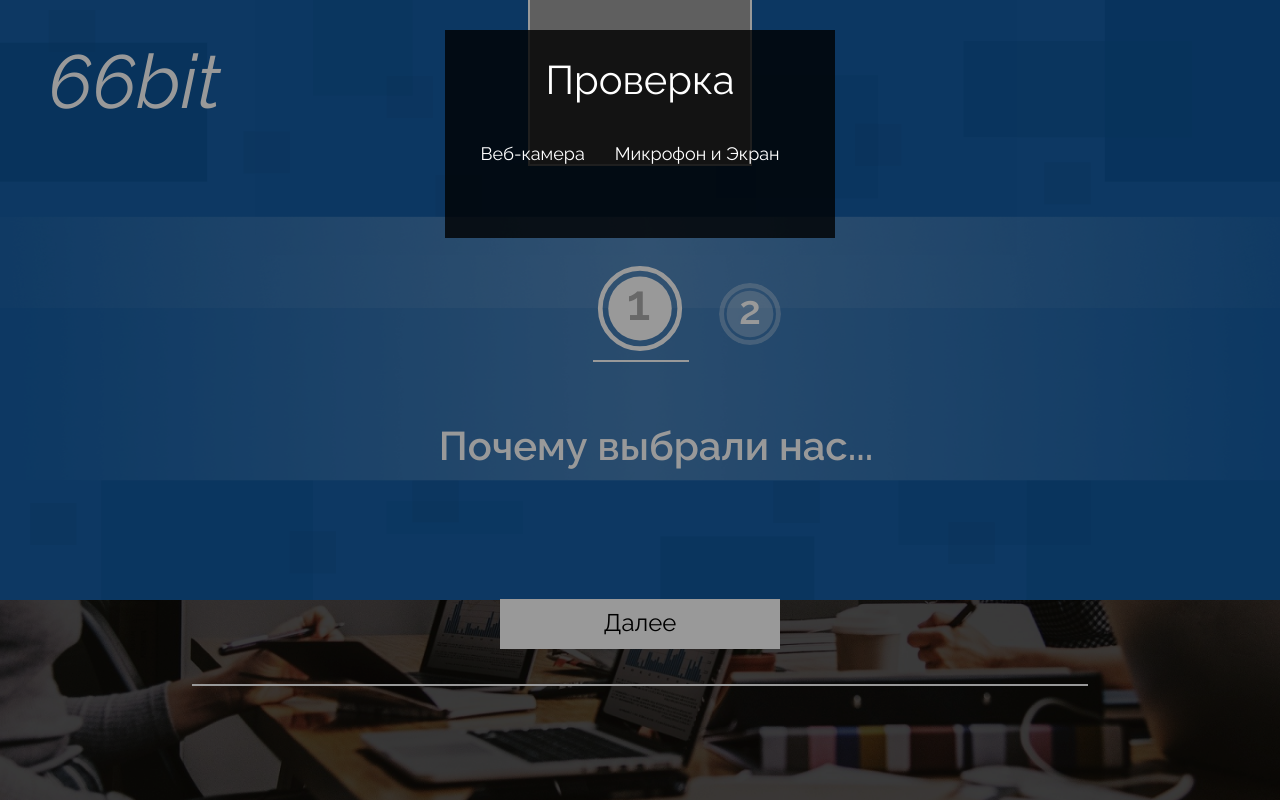
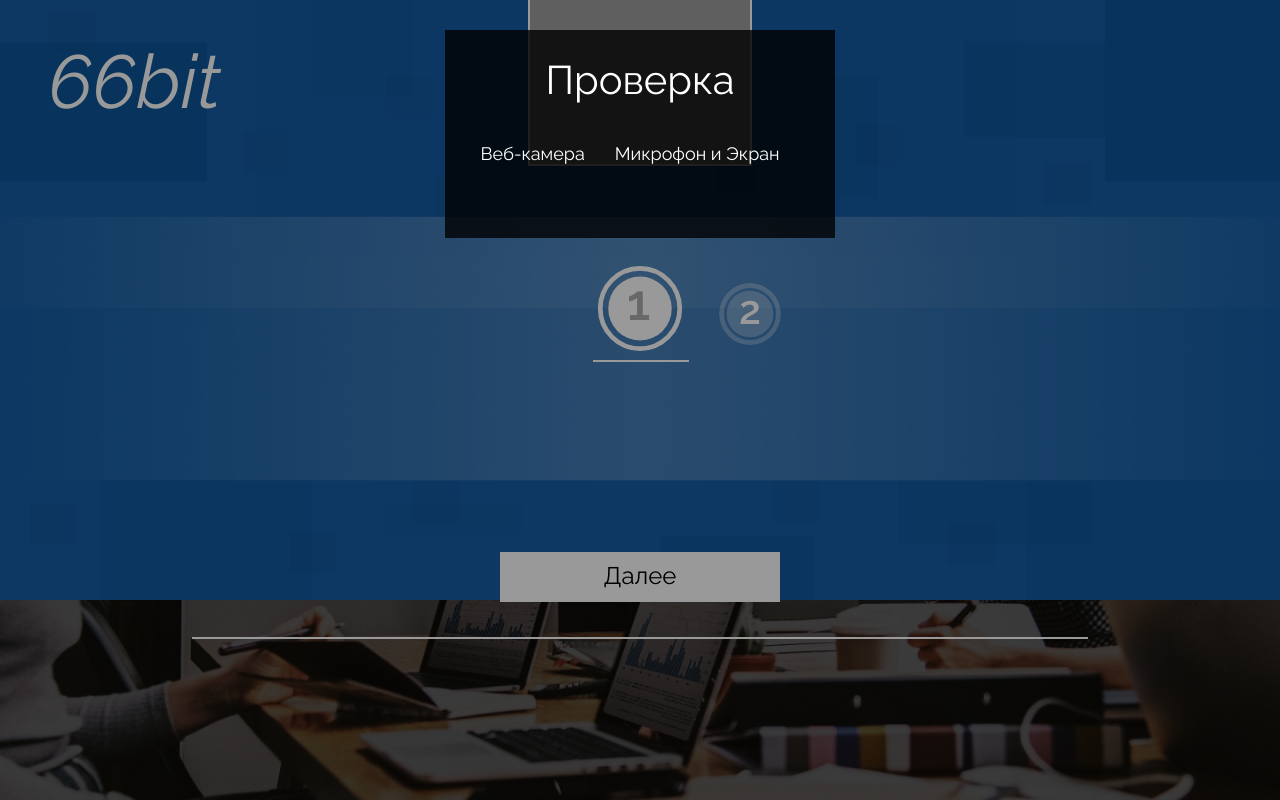
Before and after one commit to Kremix1/Online-Interview, a Django app: template main/templates/main/interview.html in a window 1280 px wide. Run offline with Django 4.2, Linux system fonts and the light colour scheme; the template is opened without the code that fills it, so the values that code supplies are empty; some libraries are stand-ins or nearby versions; grey boxes are pictures that could not be loaded.

Commit message:
Update interview.html

```diff
--- a/main/templates/main/interview.html
+++ b/main/templates/main/interview.html
@@ -20,7 +20,7 @@
                         <div class="wrapper__content_central-number item" id="secondNumber"></div>
                         <div class="wrapper__content_right-number item" id="thirdNumber"></div>
                     </div>
-                    <div class="wrapper__content_question" id="question">Почему выбрали нас...</div>
+                    <div class="wrapper__content_question" id="question"></div>
                 </div>
                 <div class="wrapper__footer">
                     <div class="nextButton" id="nextButton"><a class="link" onclick="nextSlide('{{ post|safe }}', '{{ id|safe }}')"><div class="wrapper__footer_button" id="nextButtonContent">Далее</div></a></div>
```
